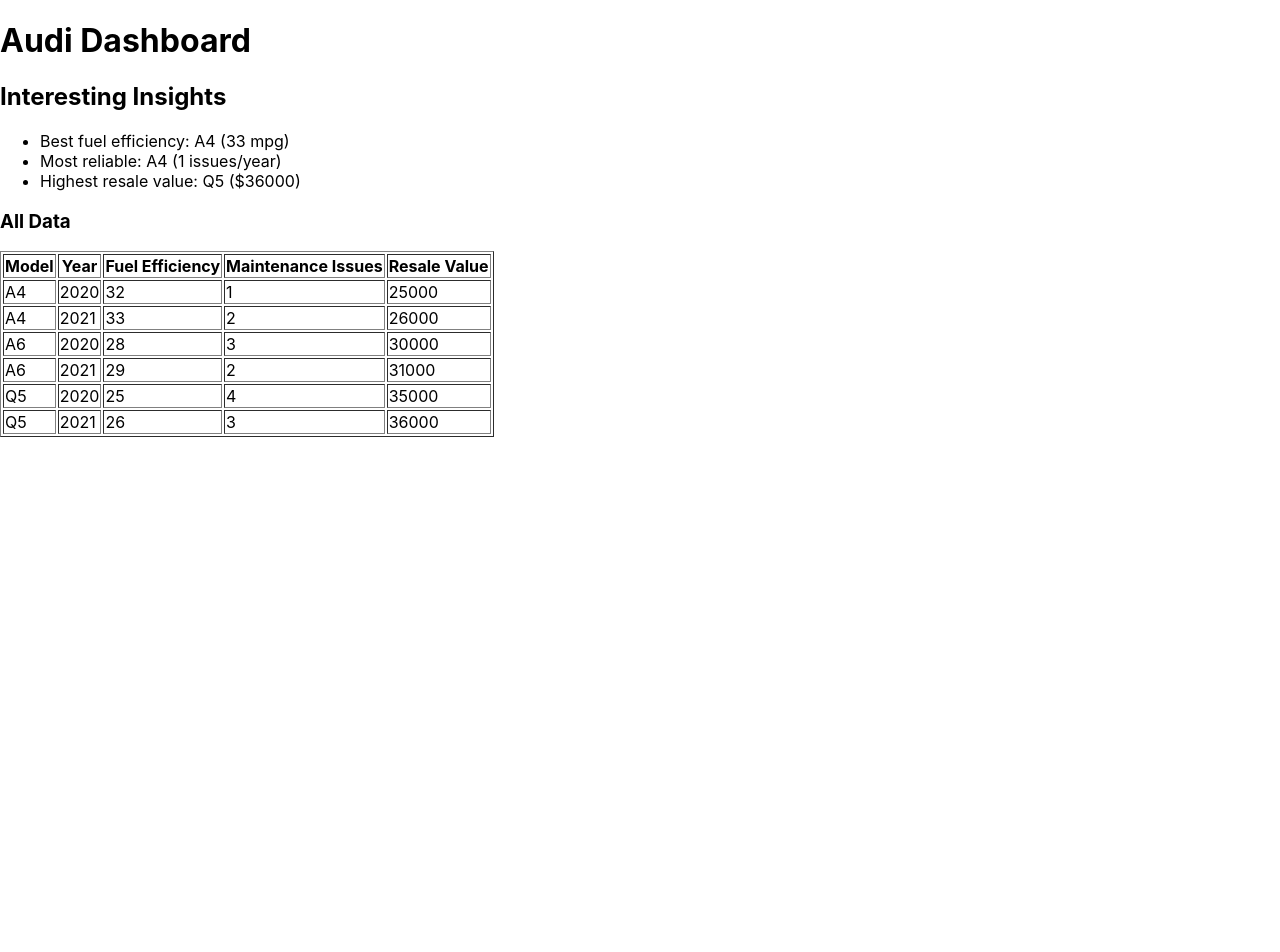
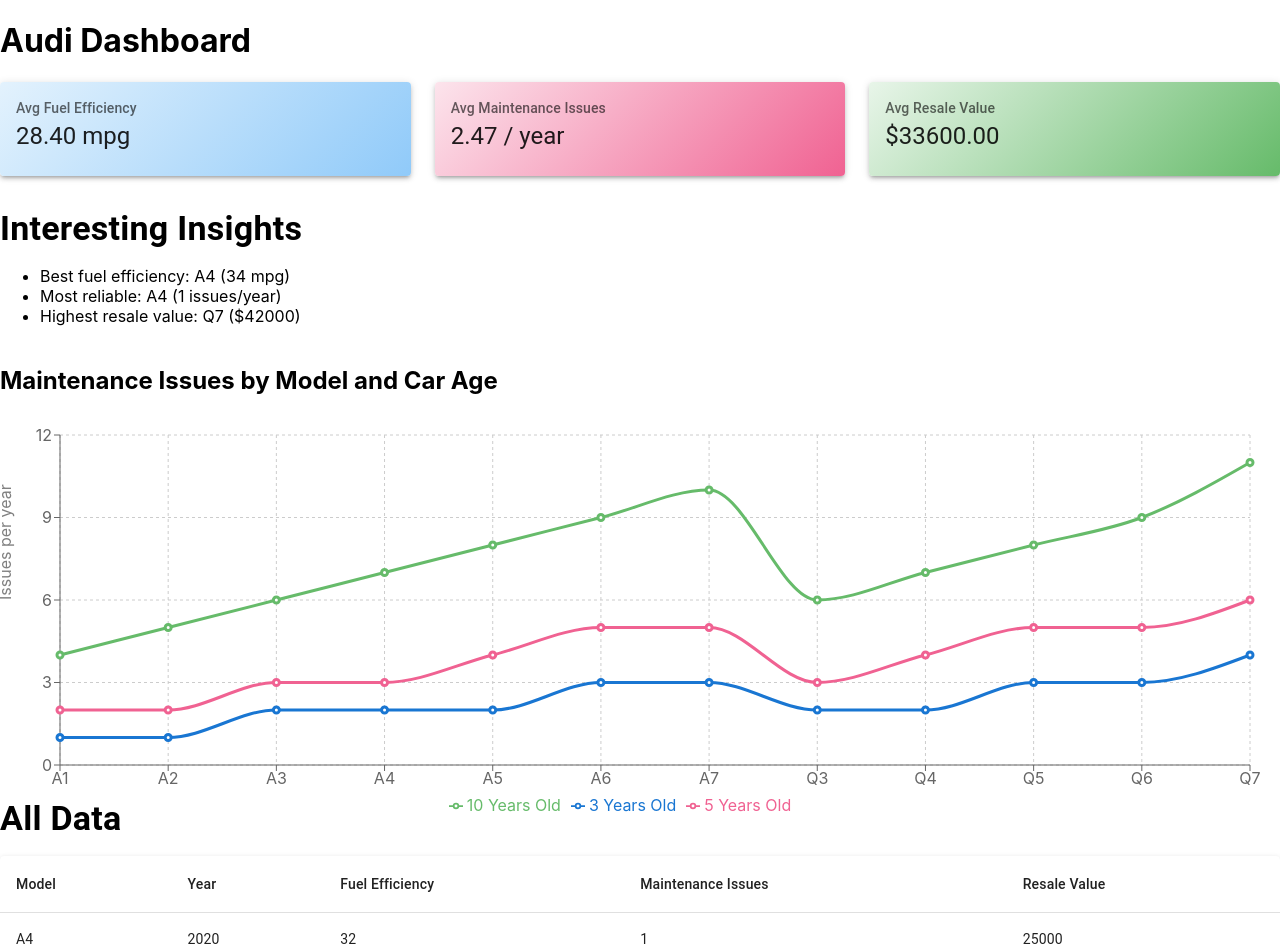
Before and after one commit to ShakAdefuwa/audi-dashboard, a React (Create React App) app: page / in a window 1280 px wide. Shown: the top 952 px of the page. Before the commit the page ends 800 px from the top, so only its background shows below. Built offline with nearby package versions, Linux system fonts and the light colour scheme.

Commit message:
Add animated chart and improved dashboard styling

```diff
--- a/package.json
+++ b/package.json
@@ -4,10 +4,15 @@
   "version": "0.1.0",
   "private": true,
   "dependencies": {
+    "@emotion/react": "^11.14.0",
+    "@emotion/styled": "^11.14.1",
+    "@mui/material": "^7.2.0",
     "cra-template-pwa": "2.0.0",
+    "framer-motion": "^12.23.3",
     "react": "^19.1.0",
     "react-dom": "^19.1.0",
     "react-scripts": "5.0.1",
+    "recharts": "^3.1.0",
     "web-vitals": "^5.0.3"
   },
   "scripts": {
--- a/src/Dashboard.js
+++ b/src/Dashboard.js
@@ -1,54 +1,109 @@
+
 import React, { useState } from 'react';
+import { Card, CardContent, Typography, Box, Table, TableBody, TableCell, TableContainer, TableHead, TableRow, Paper } from '@mui/material';
+import MaintenanceChart from './MaintenanceChart';
+import { motion } from 'framer-motion';
 
 const sampleData = [
   { model: 'A4', year: 2020, fuelEfficiency: 32, maintenanceIssues: 1, resaleValue: 25000 },
   { model: 'A4', year: 2021, fuelEfficiency: 33, maintenanceIssues: 2, resaleValue: 26000 },
+  { model: 'A4', year: 2022, fuelEfficiency: 34, maintenanceIssues: 1, resaleValue: 27000 },
   { model: 'A6', year: 2020, fuelEfficiency: 28, maintenanceIssues: 3, resaleValue: 30000 },
   { model: 'A6', year: 2021, fuelEfficiency: 29, maintenanceIssues: 2, resaleValue: 31000 },
+  { model: 'A6', year: 2022, fuelEfficiency: 30, maintenanceIssues: 2, resaleValue: 32000 },
   { model: 'Q5', year: 2020, fuelEfficiency: 25, maintenanceIssues: 4, resaleValue: 35000 },
   { model: 'Q5', year: 2021, fuelEfficiency: 26, maintenanceIssues: 3, resaleValue: 36000 },
+  { model: 'Q5', year: 2022, fuelEfficiency: 27, maintenanceIssues: 2, resaleValue: 37000 },
+  { model: 'Q7', year: 2020, fuelEfficiency: 22, maintenanceIssues: 5, resaleValue: 40000 },
+  { model: 'Q7', year: 2021, fuelEfficiency: 23, maintenanceIssues: 4, resaleValue: 41000 },
+  { model: 'Q7', year: 2022, fuelEfficiency: 24, maintenanceIssues: 3, resaleValue: 42000 },
+  { model: 'TT', year: 2020, fuelEfficiency: 30, maintenanceIssues: 2, resaleValue: 33000 },
+  { model: 'TT', year: 2021, fuelEfficiency: 31, maintenanceIssues: 2, resaleValue: 34000 },
+  { model: 'TT', year: 2022, fuelEfficiency: 32, maintenanceIssues: 1, resaleValue: 35000 },
 ];
+
+function getAverage(arr, key) {
+  return (arr.reduce((sum, item) => sum + item[key], 0) / arr.length).toFixed(2);
+}
 
 function Dashboard() {
   const [data] = useState(sampleData);
 
-  // Example insights
+  // Insights
   const bestFuelModel = data.reduce((best, car) => car.fuelEfficiency > best.fuelEfficiency ? car : best, data[0]);
   const mostReliable = data.reduce((best, car) => car.maintenanceIssues < best.maintenanceIssues ? car : best, data[0]);
   const highestResale = data.reduce((best, car) => car.resaleValue > best.resaleValue ? car : best, data[0]);
 
+  // Statistics
+  const avgFuel = getAverage(data, 'fuelEfficiency');
+  const avgIssues = getAverage(data, 'maintenanceIssues');
+  const avgResale = getAverage(data, 'resaleValue');
+
   return (
-    <div>
-      <h2>Interesting Insights</h2>
+    <Box>
+      <Box sx={{ display: 'flex', gap: 3, mb: 4 }}>
+        <motion.div initial={{ opacity: 0, y: 30 }} animate={{ opacity: 1, y: 0 }} transition={{ duration: 0.6 }} style={{ flex: 1 }}>
+          <Card sx={{ background: 'linear-gradient(135deg, #e3f2fd 0%, #90caf9 100%)', boxShadow: 3 }}>
+            <CardContent>
+              <Typography className="stat-title" variant="subtitle2" color="text.secondary">Avg Fuel Efficiency</Typography>
+              <Typography className="stat-value" variant="h5">{avgFuel} mpg</Typography>
+            </CardContent>
+          </Card>
+        </motion.div>
+        <motion.div initial={{ opacity: 0, y: 30 }} animate={{ opacity: 1, y: 0 }} transition={{ duration: 0.8 }} style={{ flex: 1 }}>
+          <Card sx={{ background: 'linear-gradient(135deg, #fce4ec 0%, #f06292 100%)', boxShadow: 3 }}>
+            <CardContent>
+              <Typography className="stat-title" variant="subtitle2" color="text.secondary">Avg Maintenance Issues</Typography>
+              <Typography className="stat-value" variant="h5">{avgIssues} / year</Typography>
+            </CardContent>
+          </Card>
+        </motion.div>
+        <motion.div initial={{ opacity: 0, y: 30 }} animate={{ opacity: 1, y: 0 }} transition={{ duration: 1 }} style={{ flex: 1 }}>
+          <Card sx={{ background: 'linear-gradient(135deg, #e8f5e9 0%, #66bb6a 100%)', boxShadow: 3 }}>
+            <CardContent>
+              <Typography className="stat-title" variant="subtitle2" color="text.secondary">Avg Resale Value</Typography>
+              <Typography className="stat-value" variant="h5">${avgResale}</Typography>
+            </CardContent>
+          </Card>
+        </motion.div>
+      </Box>
+      <motion.div initial={{ opacity: 0, y: 20 }} animate={{ opacity: 1, y: 0 }} transition={{ duration: 0.7 }}>
+        <Typography variant="h4" sx={{ mt: 2, mb: 2, fontWeight: 700 }}>Interesting Insights</Typography>
         <ul>
           <li>Best fuel efficiency: {bestFuelModel.model} ({bestFuelModel.fuelEfficiency} mpg)</li>
           <li>Most reliable: {mostReliable.model} ({mostReliable.maintenanceIssues} issues/year)</li>
           <li>Highest resale value: {highestResale.model} (${highestResale.resaleValue})</li>
         </ul>
-      <h3>All Data</h3>
-      <table border="1">
-        <thead>
-          <tr>
-            <th>Model</th>
-            <th>Year</th>
-            <th>Fuel Efficiency</th>
-            <th>Maintenance Issues</th>
-            <th>Resale Value</th>
-          </tr>
-        </thead>
-        <tbody>
+      </motion.div>
+      <MaintenanceChart />
+      <motion.div initial={{ opacity: 0, y: 20 }} animate={{ opacity: 1, y: 0 }} transition={{ duration: 0.9 }}>
+        <Typography variant="h4" sx={{ mt: 4, mb: 2, fontWeight: 700 }}>All Data</Typography>
+        <TableContainer component={Paper} sx={{ boxShadow: 2 }}>
+          <Table>
+            <TableHead>
+              <TableRow>
+                <TableCell>Model</TableCell>
+                <TableCell>Year</TableCell>
+                <TableCell>Fuel Efficiency</TableCell>
+                <TableCell>Maintenance Issues</TableCell>
+                <TableCell>Resale Value</TableCell>
+              </TableRow>
+            </TableHead>
+            <TableBody>
               {data.map((car, idx) => (
-            <tr key={idx}>
-              <td>{car.model}</td>
-              <td>{car.year}</td>
-              <td>{car.fuelEfficiency}</td>
-              <td>{car.maintenanceIssues}</td>
-              <td>{car.resaleValue}</td>
-            </tr>
+                <TableRow key={idx} hover component={motion.tr} whileHover={{ scale: 1.03, backgroundColor: '#e3f2fd' }}>
+                  <TableCell>{car.model}</TableCell>
+                  <TableCell>{car.year}</TableCell>
+                  <TableCell>{car.fuelEfficiency}</TableCell>
+                  <TableCell>{car.maintenanceIssues}</TableCell>
+                  <TableCell>{car.resaleValue}</TableCell>
+                </TableRow>
               ))}
-        </tbody>
-      </table>
-    </div>
+            </TableBody>
+          </Table>
+        </TableContainer>
+      </motion.div>
+    </Box>
   );
 }
 
--- /dev/null
+++ b/src/MaintenanceChart.js
@@ -0,0 +1,40 @@
+import React from 'react';
+import { LineChart, Line, XAxis, YAxis, CartesianGrid, Tooltip, Legend, ResponsiveContainer } from 'recharts';
+
+// Sample data for A1-A7, Q3-Q7, ages 3, 5, 10 years
+const maintenanceData = [
+  { model: 'A1', age3: 1, age5: 2, age10: 4 },
+  { model: 'A2', age3: 1, age5: 2, age10: 5 },
+  { model: 'A3', age3: 2, age5: 3, age10: 6 },
+  { model: 'A4', age3: 2, age5: 3, age10: 7 },
+  { model: 'A5', age3: 2, age5: 4, age10: 8 },
+  { model: 'A6', age3: 3, age5: 5, age10: 9 },
+  { model: 'A7', age3: 3, age5: 5, age10: 10 },
+  { model: 'Q3', age3: 2, age5: 3, age10: 6 },
+  { model: 'Q4', age3: 2, age5: 4, age10: 7 },
+  { model: 'Q5', age3: 3, age5: 5, age10: 8 },
+  { model: 'Q6', age3: 3, age5: 5, age10: 9 },
+  { model: 'Q7', age3: 4, age5: 6, age10: 11 },
+];
+
+function MaintenanceChart() {
+  return (
+    <div style={{ width: '100%', height: 400, marginTop: 40 }}>
+      <h2>Maintenance Issues by Model and Car Age</h2>
+      <ResponsiveContainer>
+        <LineChart data={maintenanceData} margin={{ top: 20, right: 30, left: 0, bottom: 0 }}>
+          <CartesianGrid strokeDasharray="3 3" />
+          <XAxis dataKey="model" />
+          <YAxis label={{ value: 'Issues per year', angle: -90, position: 'insideLeft' }} />
+          <Tooltip />
+          <Legend />
+          <Line type="monotone" dataKey="age3" name="3 Years Old" stroke="#1976d2" strokeWidth={3} activeDot={{ r: 8 }} />
+          <Line type="monotone" dataKey="age5" name="5 Years Old" stroke="#f06292" strokeWidth={3} />
+          <Line type="monotone" dataKey="age10" name="10 Years Old" stroke="#66bb6a" strokeWidth={3} />
+        </LineChart>
+      </ResponsiveContainer>
+    </div>
+  );
+}
+
+export default MaintenanceChart;
```
Lines whose indentation alone changed are shown as unchanged.
